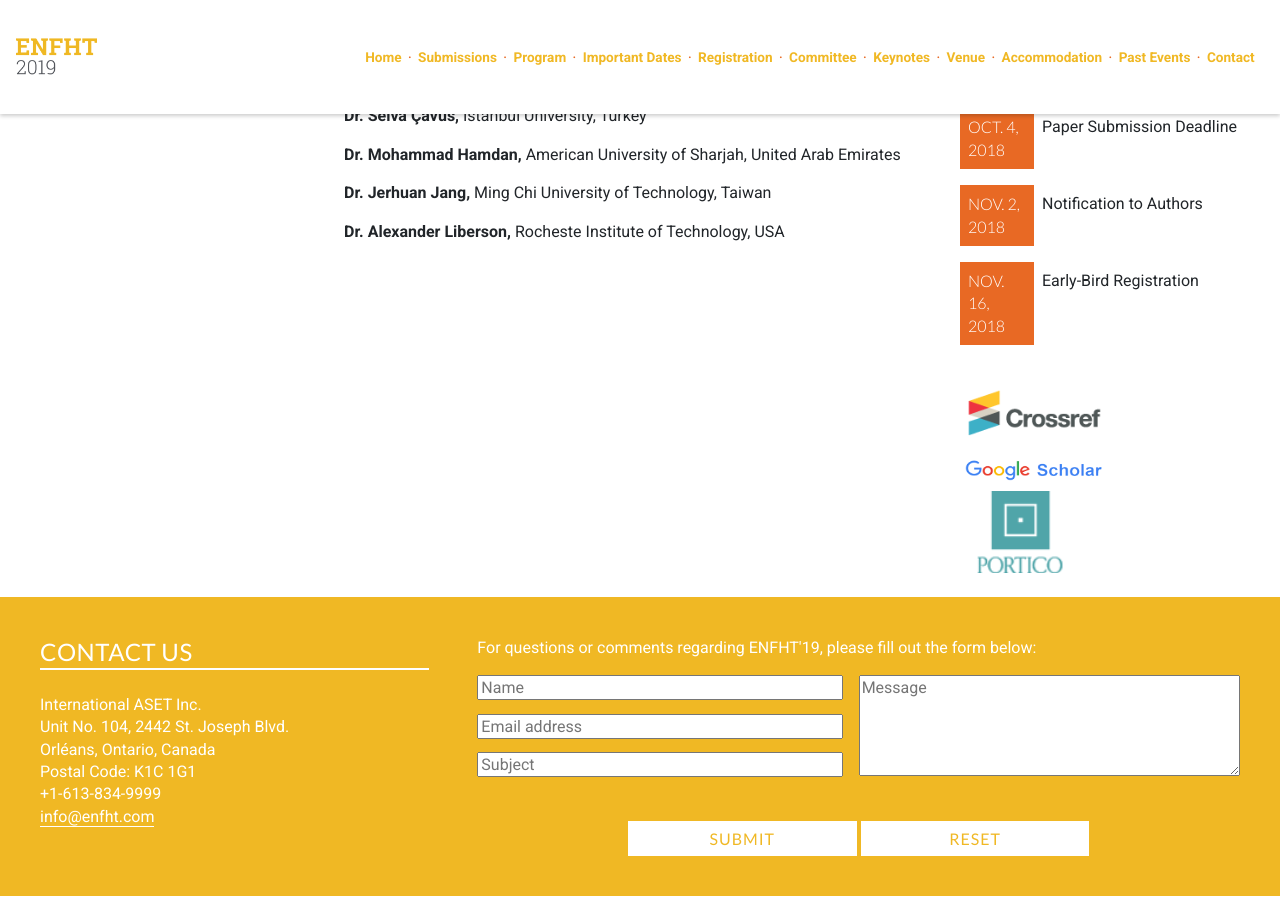
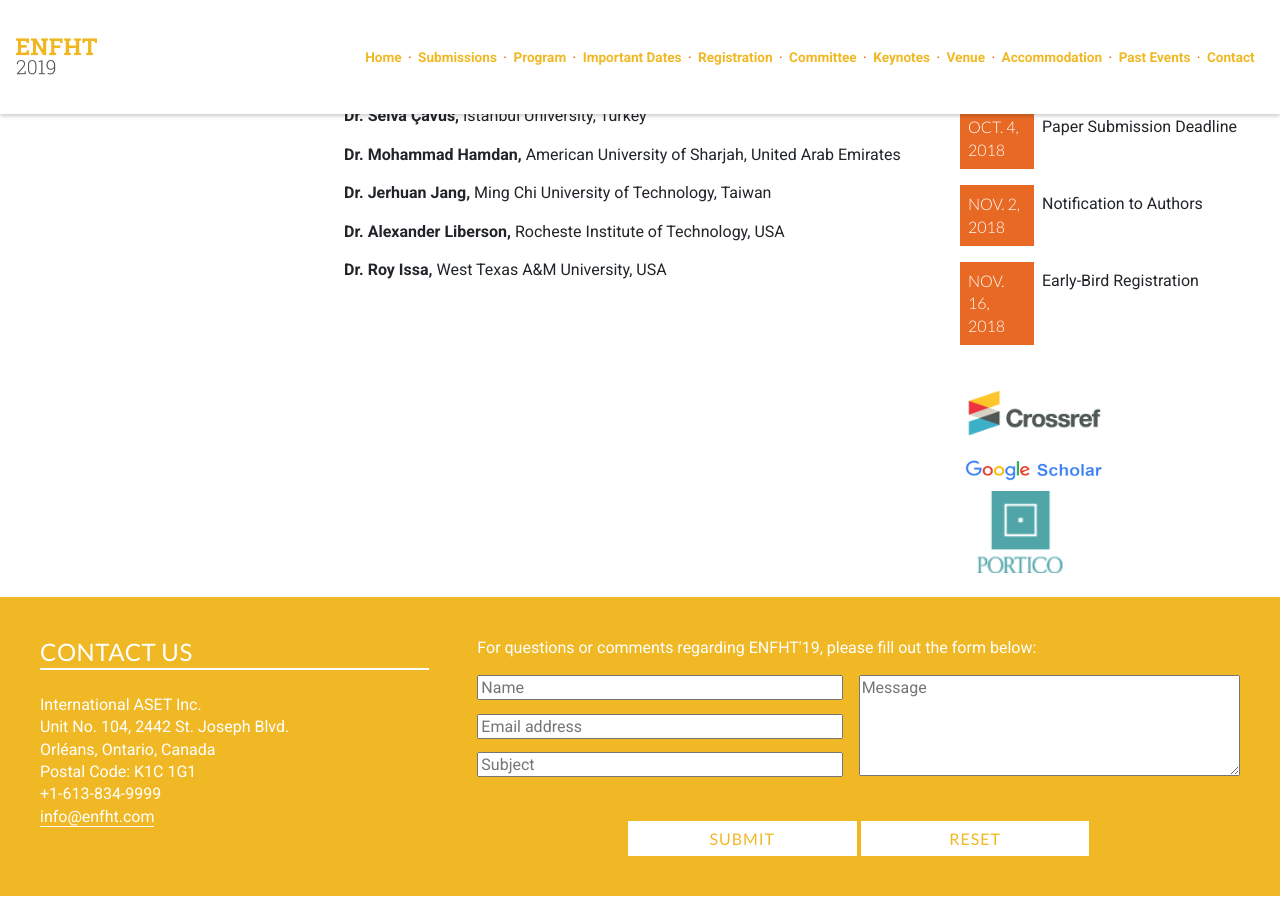
Before and after one commit to intaset/enfht, a Jekyll site: the page built from committee.html, in a window 1280 px wide and 900 px high, scrolled down 581 px. Built offline with Jekyll 4.4.1, drawn with Linux system fonts in a browser that asks for light colours; nearby versions of some CDN libraries; Markdown is read by kramdown in place of the engine named in the settings; comment, search, counter and statistics services are not loaded.

Commit message:
Added committee members

```diff
--- a/committee.html
+++ b/committee.html
@@ -16,7 +16,7 @@ keyword: experimental flow conference, expiremental heat transfer conference, nu
      <p class="body"><b>Dr. Mohammad Hamdan,</b> American University of Sharjah, United Arab Emirates </p>
      <p class="body"><b>Dr. Jerhuan Jang,</b> Ming Chi University of Technology, Taiwan </p>
      <p class="body"><b>Dr. Alexander Liberson,</b> Rocheste Institute of Technology, USA </p>
-
+     <p class="body"><b>Dr. Roy Issa,</b> West Texas A&M University, USA </p>
 
 
    <!-- <p class="bold"></p>
```
Also changed, not shown: 1 other file.
